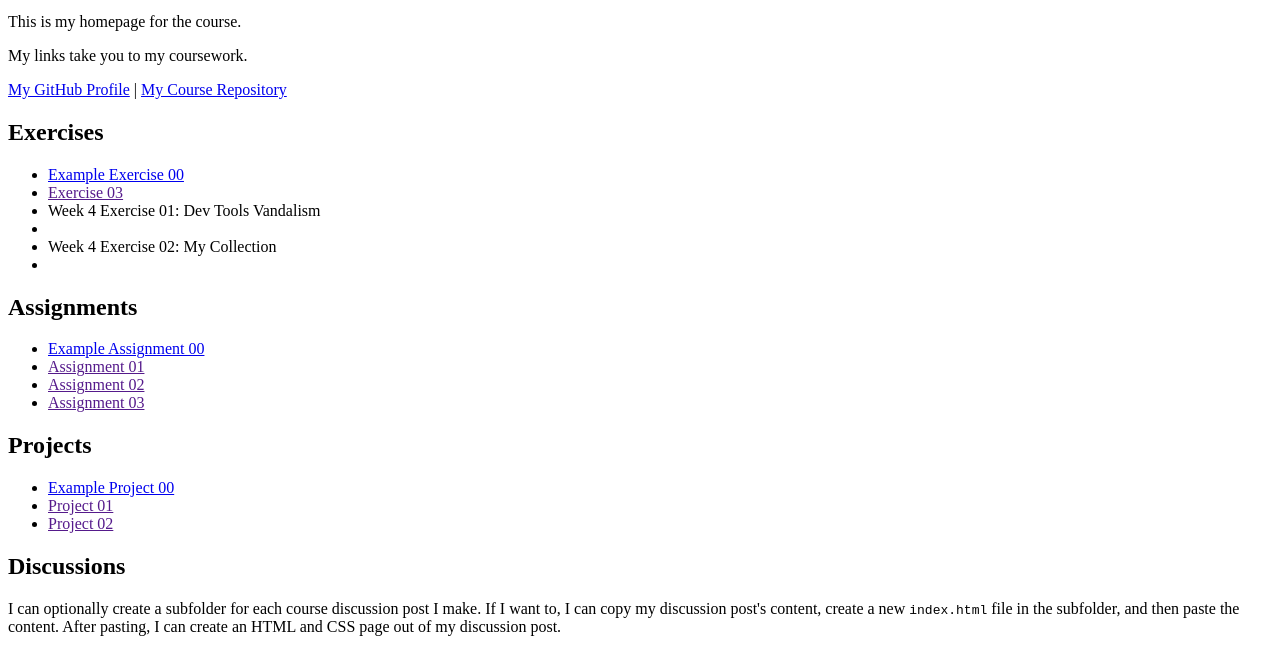
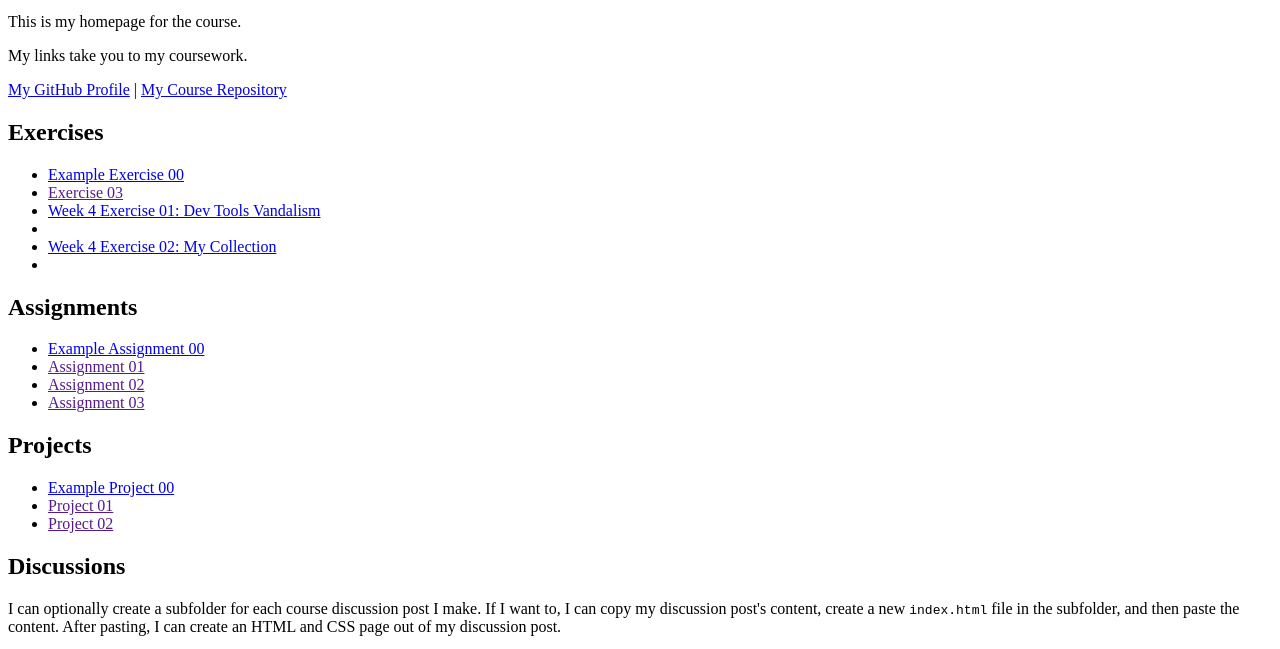
Before and after one commit to torigarc2014/course-portfolio, a plain HTML site: page index.html in a window 1280 px wide. Shown: the part 148-797 px from the top of the page. Drawn offline with Linux system fonts and the light colour scheme.

Commit message:
im dumb
uuuggghhh dyslexic over her "herf" what i put ugggggggh

```diff
--- a/index.html
+++ b/index.html
@@ -70,8 +70,8 @@ Remember: You must create subfolders for each piece of coursework as the semeste
                         <a href="example-exercise-00/">Example Exercise 00</a>
                     </li>
                     <li><a href="">Exercise 03</a></li>
-                    <li><a herf="week-04-exercise-01/">Week 4 Exercise 01: Dev Tools Vandalism</a><li>
-                    <li><a herf="week-04-exercise-02/">Week 4 Exercise 02: My Collection</a><li>
+                    <li><a href="week-04-exercise-01/">Week 4 Exercise 01: Dev Tools Vandalism</a><li>
+                    <li><a href="week-04-exercise-02/">Week 4 Exercise 02: My Collection</a><li>
                 </ul>
             </section>
 
```
